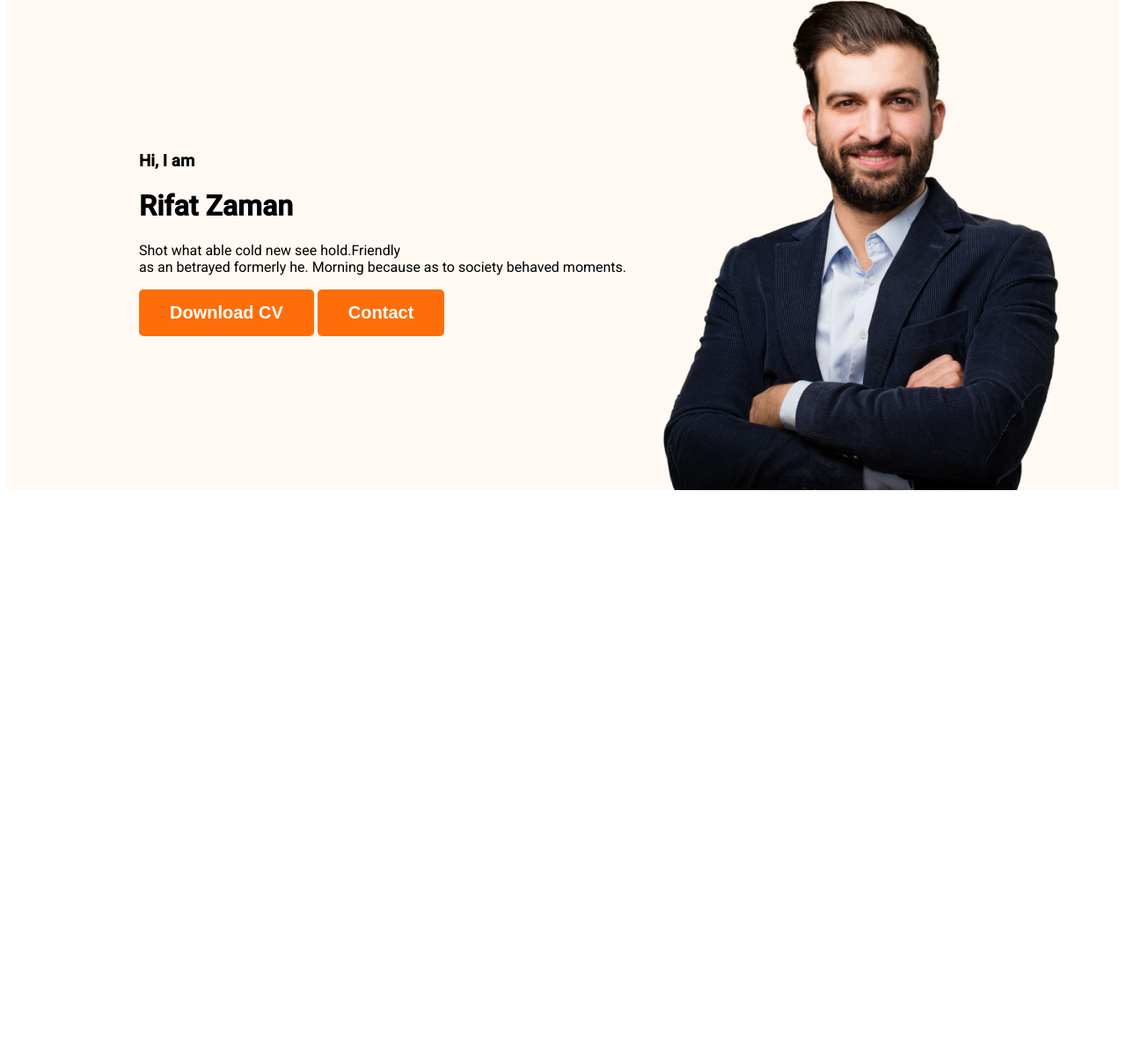
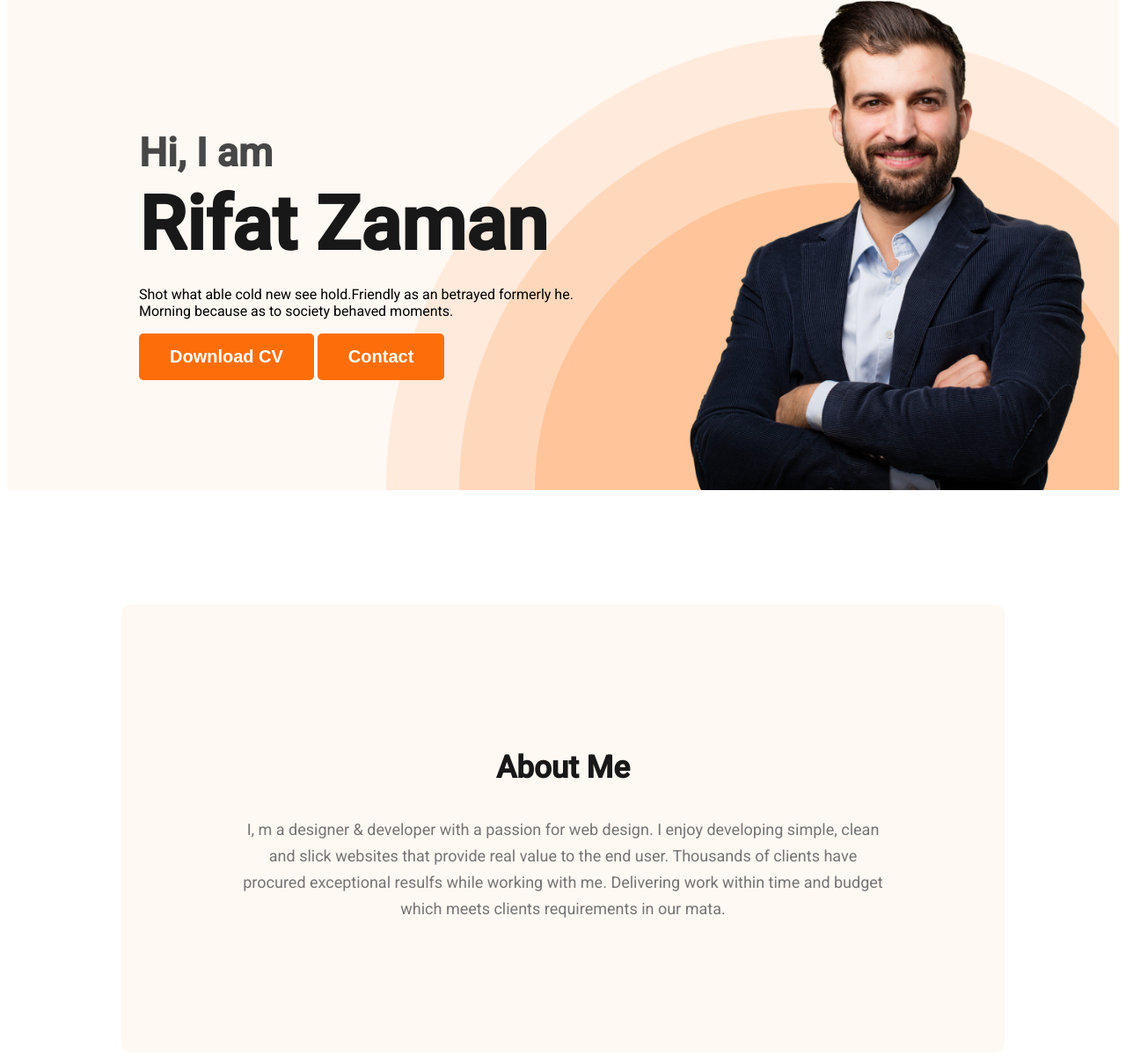
Before and after one commit to Zaman-R/Portfolio, a plain HTML site: page index.html in a window 1280 px wide. Shown: the part 211-1410 px from the top of the page at 88% size. Before the commit the page ends 800 px from the top, so only its background shows below. Drawn offline with nearby package versions, Linux system fonts and the light colour scheme.

Commit message:
main er kaj

```diff
--- a/index.html
+++ b/index.html
@@ -27,19 +27,23 @@
             <div class="banner-content">
                 <h3 class="banner-welcome">Hi, I am</h3>
                 <h1 class="banner-name">Rifat Zaman</h1>
-                <p>
-                    Shot what able cold new see hold.Friendly <br> as an betrayed formerly he. Morning because as to society behaved moments.
+                <p class="banner-comment">
+                    Shot what able cold new see hold.Friendly as an betrayed formerly he. Morning because as to society
+                    behaved moments.
                 </p>
                 <button class="nav-btn">Download CV</button>
                 <button class="nav-btn">Contact</button>
             </div>
-            <img  class="profile"  src="images/hardy.png" alt="">
+            <img class="profile" src="images/hardy.png" alt="">
         </div>
 
     </header>
 
     <main>
-
+        <section class="about">
+            <h3 class="section-title">About Me</h3>
+            <p class="section-description">I, m a designer & developer with a passion for web design. I enjoy developing simple, clean and slick websites that provide real value to the end user. Thousands of clients have procured exceptional resulfs while working with me. Delivering work within time and budget which meets clients requirements in our mata.</p>
+        </section>
     </main>
 
     <footer>
--- a/styles/style.css
+++ b/styles/style.css
@@ -64,16 +64,68 @@ nav a {
 
 /* Header niye kaj */
 
-.header{
+.header {
     background-color: #FFF8F3;
+    background-image: url(../images/header_bg.png);
+    background-repeat: no-repeat;
+    background-position: bottom right;
 }
 
-.banner{
-    padding: 30px 30px  0px 150px;
+.banner {
+    padding: 30px 30px 0px 150px;
     display: flex;
     align-items: center;
+    justify-content: space-between;
 }
 
-.banner .profile{
-        width: 500px;
+.banner .profile {
+    width: 500px;
 }
+
+.banner-welcome {
+    color: #474747;
+    font-size: 45px;
+    font-weight: 600;
+    word-wrap: break-word;
+    margin-bottom: 5px;
+}
+
+.banner-name {
+    color: #181818;
+    font-size: 85px;
+    font-weight: 700;
+    word-wrap: break-word;
+    margin-top: 0%;
+    margin-bottom: 20px;
+}
+
+.banner-comment {
+    max-width: 500px;
+}
+
+/* main section */
+.section-title {
+    color: #181818;
+    font-size: 35px;
+    font-weight: 700;
+    word-wrap: break-word;
+    text-align: center;
+}
+
+.section-description {
+    color: #757575;
+    font-size: 18px;
+    font-weight: 400;
+    line-height: 30px;
+    word-wrap: break-word;
+    text-align: center;
+}
+
+/* about sectioner style */
+
+.about {
+    padding: 130px;
+    background: #FFF8F3;
+    border-radius: 10px;
+    margin: 130px;
+}
```
